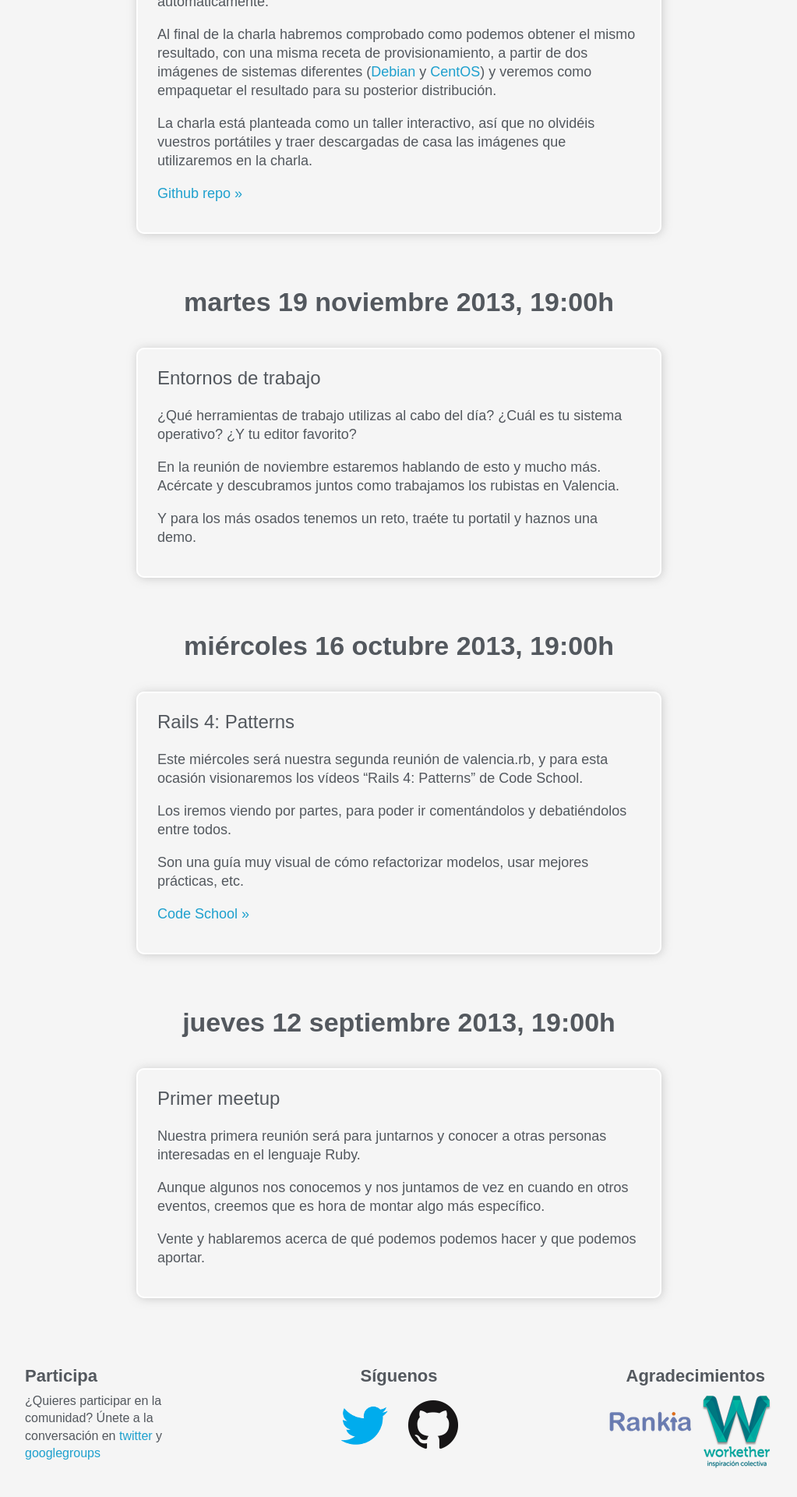
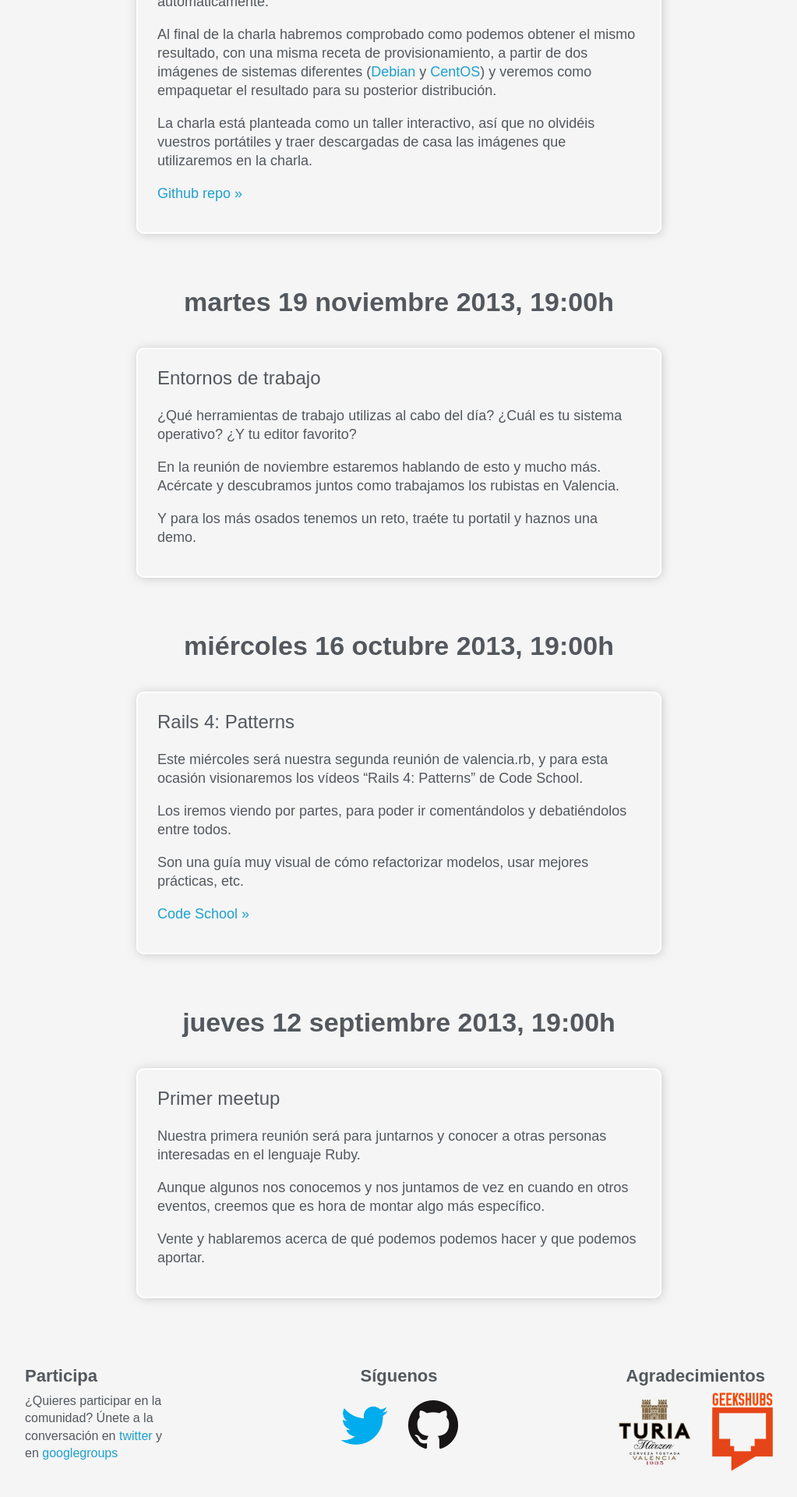
Before and after one commit to josacar/valenciarb.github.io, a Jekyll site: the page built from past.html, in a window 1280 px wide. Shown: the part 3684-5604 px from the top of the page at 78% size, without its empty margins (128-1151 px from the left). Built offline with Jekyll 4.4.1, drawn with Linux system fonts in a browser that asks for light colours; some web fonts are replaced; Markdown is read by kramdown in place of the engine named in the settings.

Commit message:
Update the site with the new meetup location (GeeksHubs) and sponsor (Turia)

```diff
--- a/_layouts/default.html
+++ b/_layouts/default.html
@@ -68,7 +68,7 @@
         <h3>Participa</h3>
         <p>
           ¿Quieres participar en la comunidad? Únete a la conversación en
-          <a target="_blank" href="https://twitter.com/valenciarb">twitter</a> y
+          <a target="_blank" href="https://twitter.com/valenciarb">twitter</a> y <br/> en
           <a target="_blank" href="https://groups.google.com/forum/#!forum/valencia-rb">googlegroups</a>
         </p>
       </section>
@@ -83,8 +83,8 @@
       <section class="last">
         <h3>Agradecimientos</h3>
         <p>
-          <a class="ir block workether" target="_blank" href="http://www.workether.com/" title="Workether / Inspiración Colectiva y Coworking en Valencia">Workether</a>
-          <a class="ir block rankia" target="_blank" href="http://www.rankia.com/" title="Rankia: Comunidad financiera. Foros y blogs sobre inversión, bolsa y tu banco">Rankia</a>
+          <a class="ir block geekshubs" target="_blank" href="http://geekshubs.com/" title="GeeksHubs / Comunidad Geek y Emprendedores Techies">GeeksHubs</a>
+          <a class="ir block turia" target="_blank" href="http://cervezaturia.es/" title="Cerveza Turia">Cerveza Turia</a>
         </p>
       </section>
     </footer>
--- a/css/style.css
+++ b/css/style.css
@@ -252,19 +252,19 @@ a.orange_button:hover {
     margin: 0 auto;
   }
 
-  a.rankia {
-    background: url(../img/rankia_logo_small.png) no-repeat top left;
-    width: 170px;
-    height: 67px;
-    margin-top: 22px;
+  a.turia {
+    background: url(../img/turia_logo_small.jpg) no-repeat top left;
+    width: 212px;
+    height: 177px;
     margin: 0 auto;
   }
 
-  a.workether {
-    background: url(../img/workether_logo_small.png) no-repeat top left;
-    width: 139px;
-    height: 150px;
+  a.geekshubs {
+    background: url(../img/geekshubs_logo_small.png) no-repeat top left;
+    width: 112px;
+    height: 146px;
     margin: 0 auto;
+    margin-top: 12px;
   }
 
   a.sponsor_image {
@@ -451,18 +451,19 @@ a.orange_button:hover {
           margin: 0 4px 5px 0;
         }
 
-    a.rankia {
-      background: url(../img/rankia_logo_big.png) no-repeat top left;
-      width: 111px;
-      height: 44px;
-      margin-top: 18px;
+    a.turia {
+      background: url(../img/turia_logo_medium.jpg) no-repeat top left;
+      width: 128px;
+      height: 107px;
+      margin-top: -7px;
       float: right;
     }
 
-    a.workether {
-      background: url(../img/workether_logo_big.png) no-repeat top left;
-      width: 80px;
-      height: 86px;
+    a.geekshubs {
+      background: url(../img/geekshubs_logo_medium.png) no-repeat top left;
+      width: 74px;
+      height: 96px;
+      margin-top: 0px;
       float: right;
     }
 
@@ -592,18 +593,19 @@ a.orange_button:hover {
       margin: 0 10px 5px 0;
     }
 
-  a.rankia {
-    background: url(../img/rankia_logo_medium.png) no-repeat top left;
-    width: 128px;
-    height: 51px;
-    margin-top: 22px;
+  a.turia {
+    background: url(../img/turia_logo_big.jpg) no-repeat top left;
+    width: 148px;
+    height: 123px;
+    margin-top: -9px;
     float: right;
   }
 
-  a.workether {
-    background: url(../img/workether_logo_medium.png) no-repeat top left;
-    width: 93px;
-    height: 100px;
+  a.geekshubs {
+    background: url(../img/geekshubs_logo_big.png) no-repeat top left;
+    width: 78px;
+    height: 101px;
+    margin-top: 0px;
     float: right;
   }
 
```
Also changed, not shown: index.html (+7 -7 lines), img/geekshubs_logo.png (added), img/geekshubs_logo_big.png (added), img/geekshubs_logo_medium.png (added), img/geekshubs_logo_small.png (added), img/rankia_logo_big.png (deleted), img/rankia_logo_medium.png (deleted), img/rankia_logo_small.png (deleted), img/turia_logo.jpg (added), img/turia_logo_big.jpg (added), img/turia_logo_medium.jpg (added), img/turia_logo_small.jpg (added), img/workether_logo_big.png (deleted), img/workether_logo_medium.png (deleted), 1 more files.
